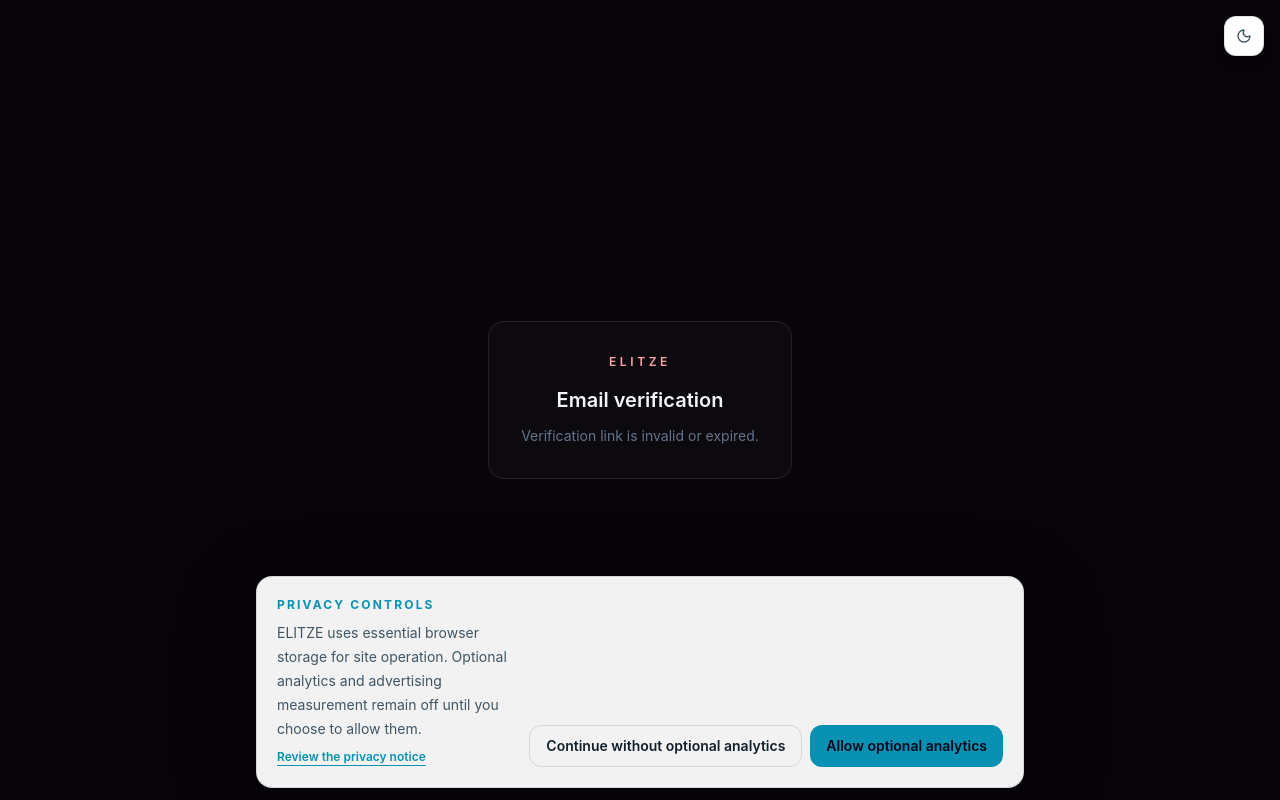
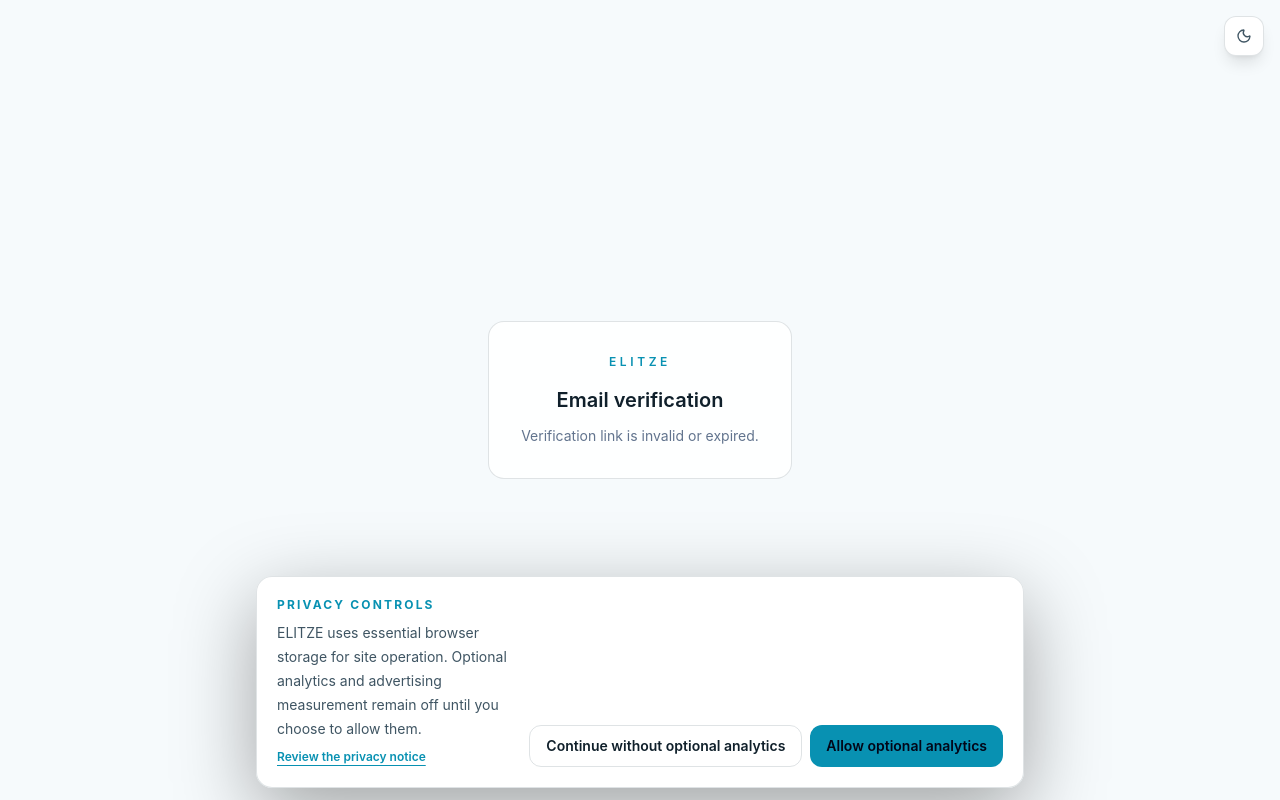
Before and after one commit to terrell0780/elitze-agentic-security, a Next.js app: page /auth/verify in a window 1280 px wide. Built offline with nearby package versions, Linux system fonts and the light colour scheme; no server answers.

Commit message:
refactor: unify ELITZE control-plane visual system

```diff
--- a/src/app/auth/verify/page.tsx
+++ b/src/app/auth/verify/page.tsx
@@ -26,9 +26,9 @@ function VerifyContent() {
   }, [params, router]);
 
   return (
-    <main className="flex min-h-screen items-center justify-center bg-[#07040a] px-6 text-slate-100">
-      <div className="rounded-2xl border border-white/10 bg-white/[0.025] p-8 text-center">
-        <div className="text-xs font-semibold tracking-[0.3em] text-red-300">ELITZE</div>
+    <main className="flex min-h-screen items-center justify-center bg-[var(--bg)] px-6 text-[var(--text)]">
+      <div className="rounded-2xl border border-[var(--border)] bg-[var(--panel)] p-8 text-center">
+        <div className="text-xs font-semibold tracking-[0.3em] text-[var(--accent)]">ELITZE</div>
         <h1 className="mt-4 text-xl font-semibold">Email verification</h1>
         <p className="mt-3 text-sm text-slate-500">{state}</p>
       </div>
@@ -38,7 +38,7 @@ function VerifyContent() {
 
 export default function VerifyPage() {
   return (
-    <Suspense fallback={<main className="flex min-h-screen items-center justify-center bg-[#07040a] px-6 text-slate-100"><div className="rounded-2xl border border-white/10 bg-white/[0.025] p-8 text-center"><div className="text-xs font-semibold tracking-[0.3em] text-red-300">ELITZE</div><h1 className="mt-4 text-xl font-semibold">Email verification</h1><p className="mt-3 text-sm text-slate-500">Preparing verification…</p></div></main>}>
+    <Suspense fallback={<main className="flex min-h-screen items-center justify-center bg-[var(--bg)] px-6 text-[var(--text)]"><div className="rounded-2xl border border-[var(--border)] bg-[var(--panel)] p-8 text-center"><div className="text-xs font-semibold tracking-[0.3em] text-[var(--accent)]">ELITZE</div><h1 className="mt-4 text-xl font-semibold">Email verification</h1><p className="mt-3 text-sm text-slate-500">Preparing verification…</p></div></main>}>
       <VerifyContent />
     </Suspense>
   );
```
